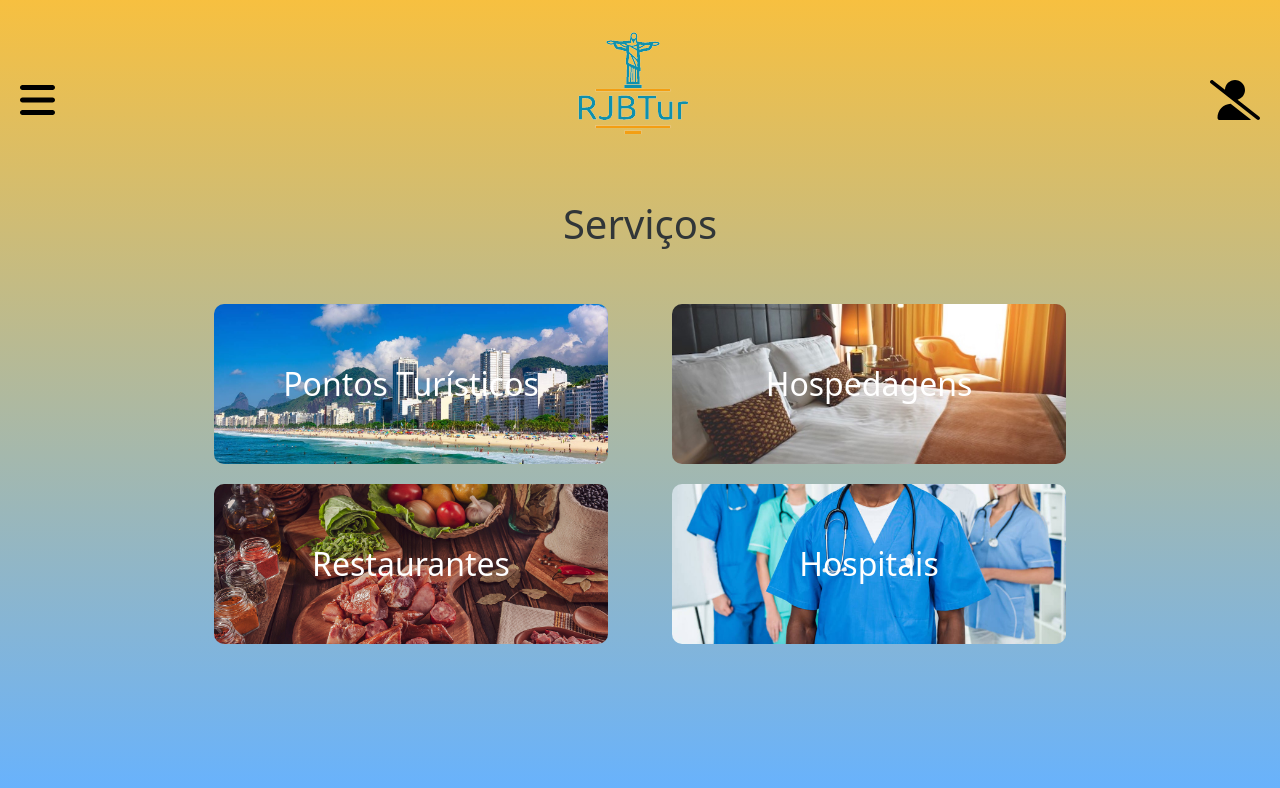
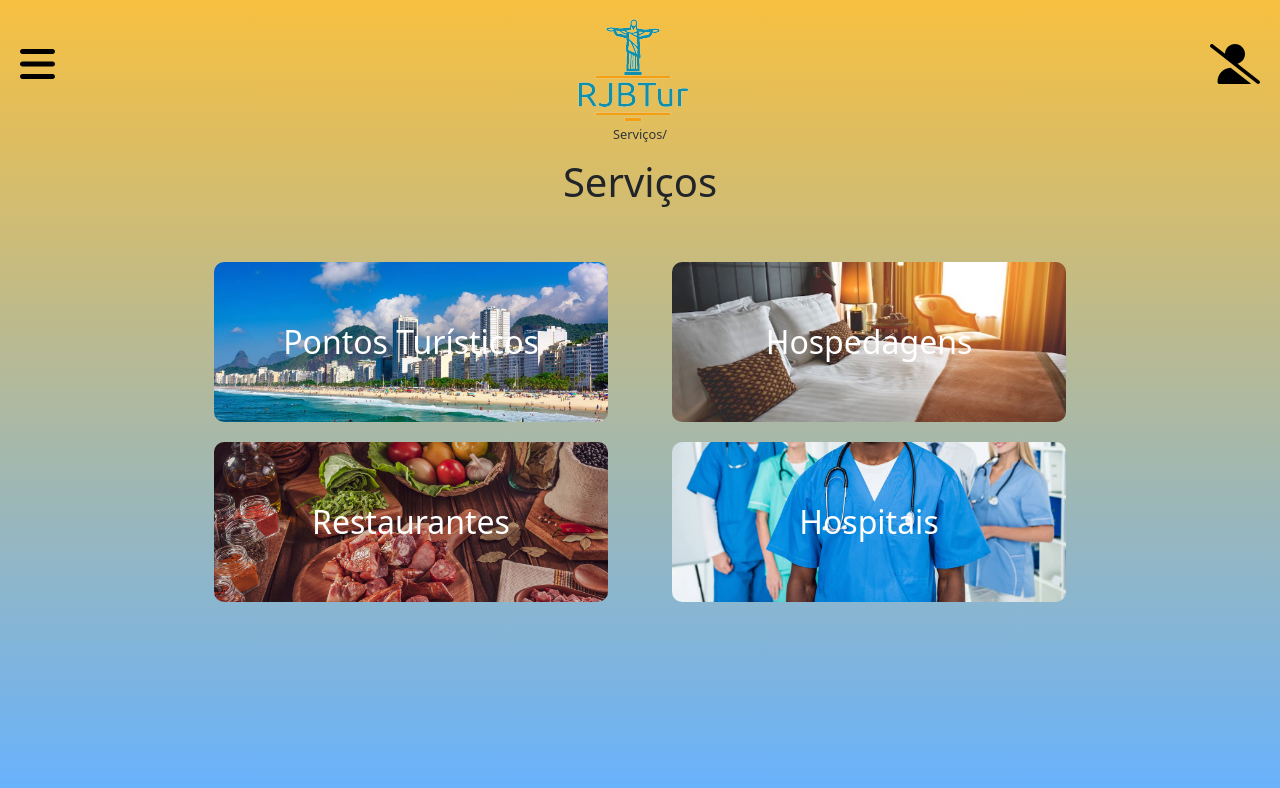
Before and after one commit to pb-front-end/RJBTUR, a Vue app in the folder rjbtur/: page / in a window 1280 px wide. Shown: the top 788 px of the page. Built offline with nearby package versions, Linux system fonts and the light colour scheme.

Commit message:
adicionar breadcrumb

```diff
--- a/rjbtur/src/components/HeaderComponent.vue
+++ b/rjbtur/src/components/HeaderComponent.vue
@@ -1,10 +1,13 @@
 <template>
-  <header>
-    <h1 class="d-none">RJBTUR</h1>
-    <img src="../assets/icons/menu-icon.svg" @click="goToOptions" class="menu-icon" alt="icone de menu">
-    <img src="../assets/images/logo-rjbtur-removebg-preview.png" class="pointer" @click="goToHome" alt="Logo rjbtur" title="logo rjbtur">
-    <img v-if="logged" src="../assets/icons/user-solid.svg" @click="goToUser" class="user-icon pointer" alt="icone de usuario">
-    <img v-else src="../assets/icons/not-user.svg" @click="goToUser" class="user-icon pointer" alt="icone de usuario riscado">
+  <header class="mb-3">
+    <div class="header">
+      <h1 class="d-none">RJBTUR</h1>
+      <img src="../assets/icons/menu-icon.svg" @click="goToOptions" class="menu-icon" alt="icone de menu">
+      <img src="../assets/images/logo-rjbtur-removebg-preview.png" class="pointer mt-3" @click="goToHome" alt="Logo rjbtur" title="logo rjbtur">
+      <img v-if="logged" src="../assets/icons/user-solid.svg" @click="goToUser" class="user-icon pointer" alt="icone de usuario">
+      <img v-else src="../assets/icons/not-user.svg" @click="goToUser" class="user-icon pointer" alt="icone de usuario riscado">
+    </div>
+    <h2 class="text-center page-breadcrumb">{{breadcrumb}}</h2>
   </header>
 </template>
 
@@ -12,6 +15,13 @@
 import { mapState } from 'vuex';
 
 export default {
+  props: {
+    breadcrumb: {
+      required: true,
+      type: String
+    }
+  },
+
   computed: {
     ...mapState('index', ['user']),
 
@@ -40,12 +50,12 @@ export default {
 }
 </script>
 
-<style>
+<style scoped>
 * {
   color: #313638;
 }
 
-header {
+.header {
   display: flex;
   justify-content: space-between;
   align-items: center;
@@ -64,4 +74,8 @@ header {
 .pointer {
   cursor: pointer;
 }
+
+.page-breadcrumb {
+  font-size: 0.8em;
+}
 </style>
--- a/rjbtur/src/store/index.js
+++ b/rjbtur/src/store/index.js
@@ -27,6 +27,9 @@ const index = {
     },
     setSelectedOption({commit}, selectedOption) {
       commit('setSelectedOption', selectedOption);
+    },
+    logoff({commit}) {
+      commit('setUser', undefined);
     }
   }
 };
--- a/rjbtur/src/views/CreateUser.vue
+++ b/rjbtur/src/views/CreateUser.vue
@@ -1,6 +1,6 @@
 <template>
   <div class="content">
-    <header-component/>
+    <header-component breadcrumb="/Entrar/Cadastro"/>
 
     <p class="h2 text-center pb-4">Cadastro</p>
 
--- a/rjbtur/src/views/DescriptionPage.vue
+++ b/rjbtur/src/views/DescriptionPage.vue
@@ -1,6 +1,6 @@
 <template>
   <div class="content">
-    <header-component/>
+    <header-component :breadcrumb="`/Serviços/${selectedService}/${selectedOption}`"/>
     <main>
       <h2 class="h1 text-center">{{ this.selectedOption }}</h2>
       <img src="../assets/images/cristo.jpeg" class="banner">
@@ -39,7 +39,7 @@ import { mapState } from 'vuex';
 export default {
   components: {HeaderComponent},
   computed: {
-    ...mapState('index', ['selectedOption'])
+    ...mapState('index', ['selectedOption', 'selectedService'])
   }
 }
 </script>
@@ -50,13 +50,6 @@ export default {
   min-height: 100vh;
   height: 100%;
   background-image: linear-gradient(#F7C040, #66B2FF);
-}
-
-header {
-  display: flex;
-  justify-content: space-between;
-  align-items: center;
-  padding: 0 20px;
 }
 
 .menu-icon {
--- a/rjbtur/src/views/IndexPage.vue
+++ b/rjbtur/src/views/IndexPage.vue
@@ -1,6 +1,6 @@
 <template>
   <div class="content">
-    <header-component/>
+    <header-component breadcrumb="Serviços/"/>
     <h2 class="h1 text-center">Serviços</h2>
     <div class="secondary-search-input">
       <input type="text" class="form-control text-center my-2" placeholder="Busque o serviço">
--- a/rjbtur/src/views/LoginView.vue
+++ b/rjbtur/src/views/LoginView.vue
@@ -1,6 +1,6 @@
 <template>
   <div class="content">
-    <header-component/>
+    <header-component breadcrumb="Entrar/"/>
 
     <p class="h2 text-center pb-4">Entrar</p>
 
--- a/rjbtur/src/views/OptionsPage.vue
+++ b/rjbtur/src/views/OptionsPage.vue
@@ -1,6 +1,6 @@
 <template>
   <div class="content">
-    <header-component/>
+    <header-component :breadcrumb="`/Serviços/${selectedService}`"/>
     <main>
       <h2 class="h1 text-center">{{ this.selectedService }}</h2>
       <div id="search">
--- a/rjbtur/src/views/UserView.vue
+++ b/rjbtur/src/views/UserView.vue
@@ -1,8 +1,8 @@
 <template>
   <div class="content">
-    <header-component/>
+    <header-component breadcrumb="/Dados do usuario"/>
 
-    <p class="h2 text-center pb-4">Cadastro</p>
+    <p class="h2 text-center pb-4">Dados do usuario</p>
 
     <form class="px-3 user-form" @submit.prevent autocomplete="off">
       <div class="alert alert-danger"
```
Also changed, not shown: rjbtur/src/assets/images/logo-rjbtur-removebg-preview.png.
